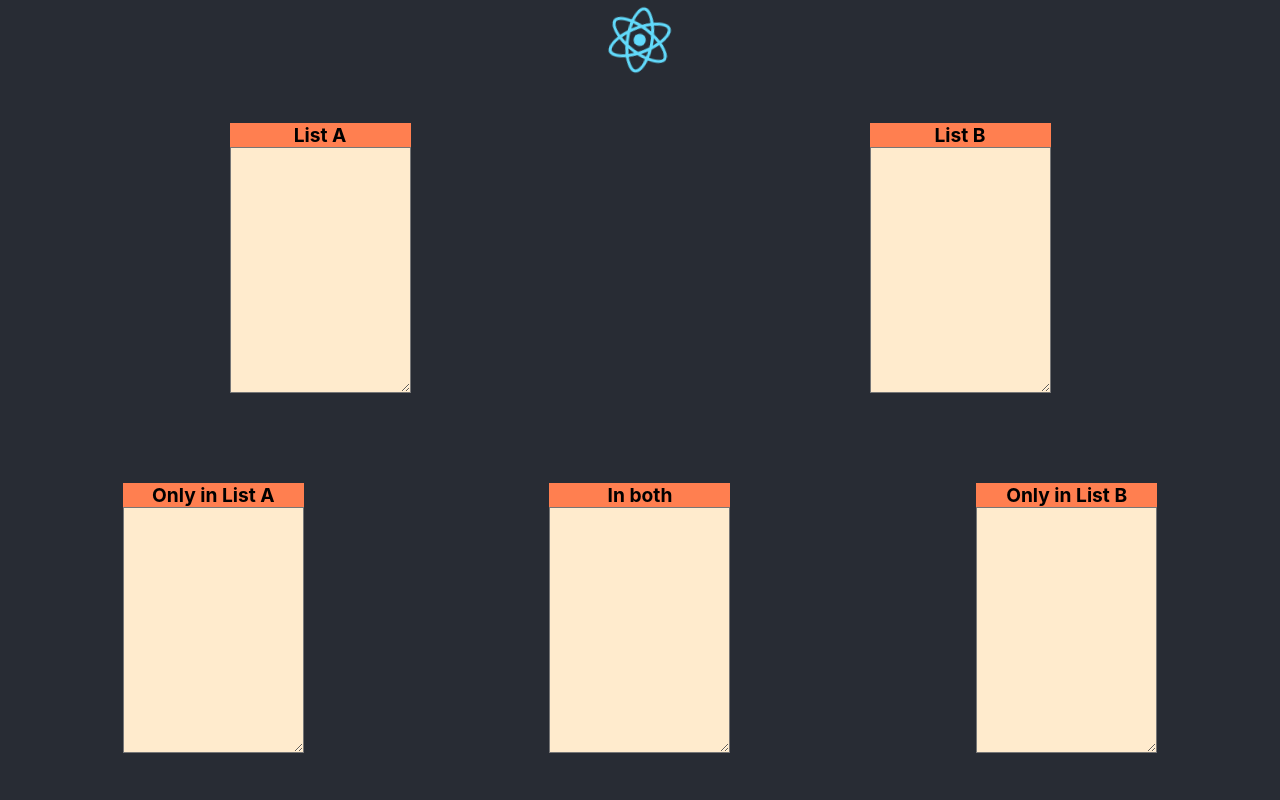
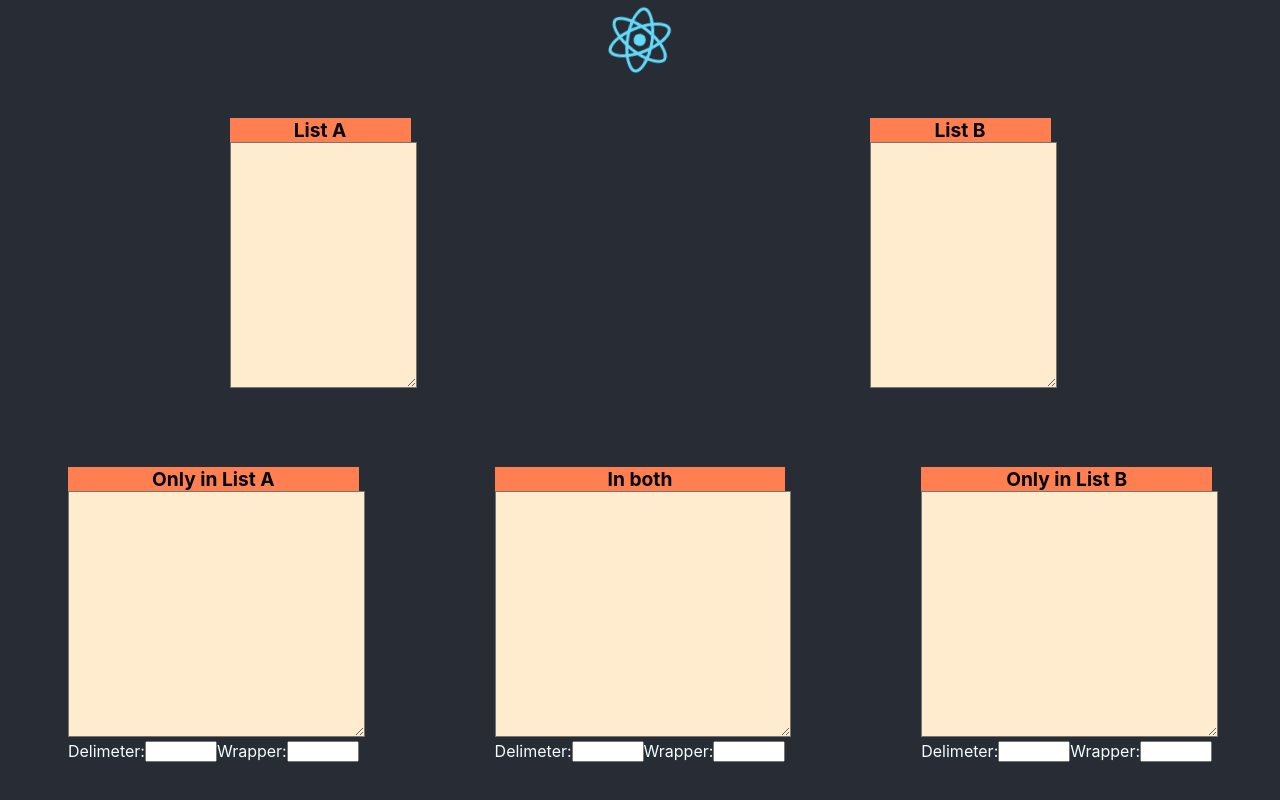
Before and after one commit to Kovler10/emek, a React (Create React App) app: page / in a window 1280 px wide. Built offline with nearby package versions, Linux system fonts and the light colour scheme.

Commit message:
Added delim and wrapper option

```diff
--- a/src/components/ListArea/ListArea.css
+++ b/src/components/ListArea/ListArea.css
@@ -1,6 +1,7 @@
 .input-box {
   background-color: blanchedalmond;
   height: 30vh;
+  width: 100%;
 }
 
 .input-box-title {
@@ -8,4 +9,18 @@
   font-size: larger;
   font-weight: bold;
   background-color: coral;
+  width: 100%;
 }
+
+.input-label {
+  color:azure;
+}
+
+.input-text {
+  width: 5vw;
+}
+
+.input-box-controls {
+  display: flex;
+  justify-content: space-between;
+}
--- a/src/components/ListArea/ListArea.jsx
+++ b/src/components/ListArea/ListArea.jsx
@@ -4,22 +4,27 @@ import { ListContext } from "../../context/ListContext.jsx";
 
 const ListArea = ({ title, listIndex = -1, readonly = false }) => {
   const [value, setValue] = useState();
+  const [delim, setDelim] = useState("\n");
+  const [wrapper, setWrapper] = useState("");
   const { listA, listB, setListByIndex, getListByIndex } = useContext(
     ListContext
   );
 
   useEffect(() => {
     if (readonly) {
-      const displayList = getListByIndex(listIndex).join("\n");
+      const displayList = getListByIndex(listIndex)
+        .map((value) => wrapper + value + wrapper)
+        .join(delim);
       setValue(displayList);
     }
-  }, [listA, listB, getListByIndex, listIndex, readonly]);
+  }, [listA, listB, getListByIndex, listIndex, readonly, delim, wrapper]);
 
   const onTextInput = (event) => {
     setValue(event.target.value);
     const valueList = event.target.value.split("\n");
     setListByIndex(valueList, listIndex);
   };
+
   return (
     <div>
       <div className="input-box-title">{title}</div>
@@ -29,6 +34,24 @@ const ListArea = ({ title, listIndex = -1, readonly = false }) => {
         value={value}
         onChangeCapture={onTextInput}
       ></textarea>
+      {readonly && (
+        <div className="input-box-controls">
+          <label className="input-label">Delimeter: </label>
+          <input
+            className="input-text"
+            type="text"
+            value={delim}
+            onChange={(e) => setDelim(e.target.value ? e.target.value : "\n")}
+          />
+          <label className="input-label">Wrapper: </label>
+          <input
+            className="input-text"
+            type="text"
+            value={wrapper}
+            onChange={(e) => setWrapper(e.target.value)}
+          />
+        </div>
+      )}
     </div>
   );
 };
```
